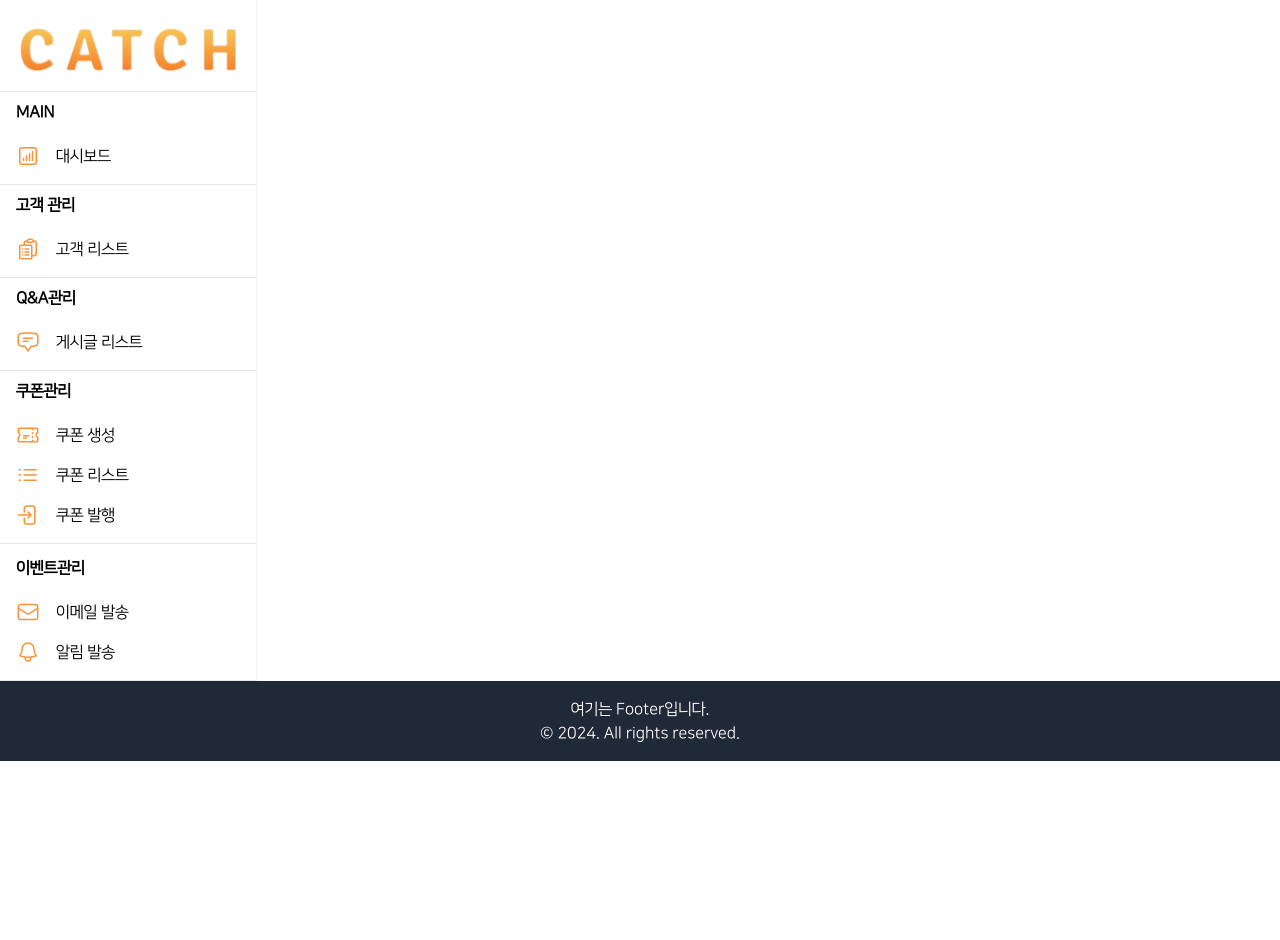
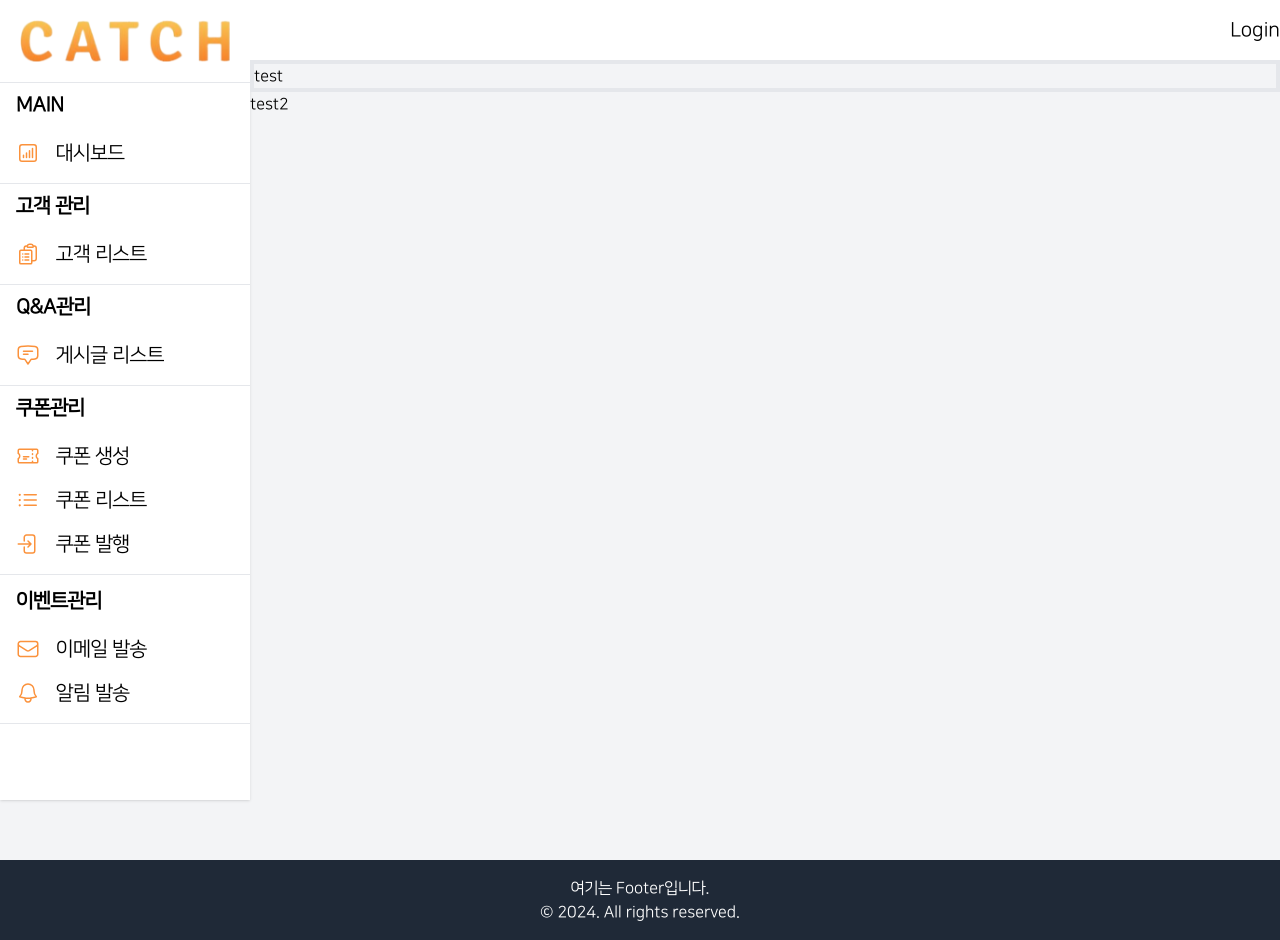
Before and after one commit to SimJH99/Catch-FE, a Vue app: page /userList in a window 1280 px wide. Before the commit the page ends 800 px from the top, so only its background shows below. Built offline with nearby package versions, Linux system fonts and the light colour scheme.

Commit message:
[Feat] Header Footer 설정 (#7)

```diff
--- a/src/App.vue
+++ b/src/App.vue
@@ -1,15 +1,19 @@
 <template>
-  <div class="flex">
-    <AppSideBar class="w-1/6"></AppSideBar>
-    <router-view class="min-h-[800px] w-full"/>
+  <div class="flex md:flex-row flex-col bg-gray-100">
+    <AppSideBar class="min-w-[250px] w-1/6 h-screen"></AppSideBar>
+    <div class="w-full">
+      <AppHeader></AppHeader>
+      <router-view class="min-h-[800px]"/>
+    </div>
   </div>
-  <AppFooter v-if="isChecked" />
-
+  <AppFooter class="w-full"></AppFooter>
 </template>
 
 <script>
 import AppFooter from "@/components/AppFooter.vue";
 import AppSideBar from "@/components/AppSideBar.vue";
+import AppHeader from "@/components/AppHeader.vue"
+
 export default {
   data() {
     return {
@@ -20,6 +24,7 @@ export default {
   components: {
     AppFooter,
     AppSideBar,
+    AppHeader,
   },
 
   created(){
--- a/src/components/AppHeader.vue
+++ b/src/components/AppHeader.vue
@@ -1,12 +1,8 @@
 <template>
-    <header class="bg-white py-4">
-      <div class="container mx-auto flex justify-between items-center">
-        <img src="@/assets/logo.png" class="h-[60px]">
+    <header class="bg-white py-4 text-base md:text-xl">
+      <div class="container mx-auto flex justify-end items-center">
         <nav class="space-x-4">
-          <a href="#" class="text-black hover:text-gray-300">홈</a>
-          <a href="#" class="text-black hover:text-gray-300">서비스</a>
-          <a href="#" class="text-black hover:text-gray-300">소개</a>
-          <a href="#" class="text-black hover:text-gray-300">문의</a>
+          <a href="/login" class="text-black hover:text-gray-300">Login</a>
         </nav>
       </div>
     </header>
--- a/src/components/AppSideBar.vue
+++ b/src/components/AppSideBar.vue
@@ -1,75 +1,75 @@
 <template>
     <aside class="w-64 bg-white shadow">
       <div class="flex items-center">
-        <img src="@/assets/logo3.png" class="p-5 mt-2 mbs-3">
+        <img src="@/assets/logo3.png" class="p-5">
       </div>
       <nav>
-        <ul class="list-disc font-bold">
-            <li class="py-2 px-4 border-b border-t border-gray-200">
+        <ul class="list-disc font-bold text-base md:text-xl">
+            <li class="py-2 px-4 border-b border-t border-gray-200 ">
                 MAIN
-                <ul class="mt-3 font-normal flex items-center">
+                <ul class="mt-3 font-normal flex items-center hover:bg-gray-100">
                     <svg xmlns="http://www.w3.org/2000/svg" fill="none" viewBox="0 0 24 24" stroke-width="1.5" stroke="currentColor" class="w-6 h-6 text-orange-400">
                         <path stroke-linecap="round" stroke-linejoin="round" d="M7.5 14.25v2.25m3-4.5v4.5m3-6.75v6.75m3-9v9M6 20.25h12A2.25 2.25 0 0 0 20.25 18V6A2.25 2.25 0 0 0 18 3.75H6A2.25 2.25 0 0 0 3.75 6v12A2.25 2.25 0 0 0 6 20.25Z" />
                       </svg>
 
-                    <li><a href="#" class="py-2 px-4 hover:bg-gray-100 block">대시보드</a></li>
+                    <li><a href="/" class="py-2 px-4 block">대시보드</a></li>
                 </ul>
             </li>
             <li class="py-2 px-4 border-b border-gray-200">
                 고객 관리
-                <ul class="mt-3 font-normal flex items-center">
+                <ul class="mt-3 font-normal flex items-center hover:bg-gray-100">
                     <svg xmlns="http://www.w3.org/2000/svg" fill="none" viewBox="0 0 24 24" stroke-width="1.5" stroke="currentColor" class="w-6 h-6 text-orange-400">
                         <path stroke-linecap="round" stroke-linejoin="round" d="M9 12h3.75M9 15h3.75M9 18h3.75m3 .75H18a2.25 2.25 0 0 0 2.25-2.25V6.108c0-1.135-.845-2.098-1.976-2.192a48.424 48.424 0 0 0-1.123-.08m-5.801 0c-.065.21-.1.433-.1.664 0 .414.336.75.75.75h4.5a.75.75 0 0 0 .75-.75 2.25 2.25 0 0 0-.1-.664m-5.8 0A2.251 2.251 0 0 1 13.5 2.25H15c1.012 0 1.867.668 2.15 1.586m-5.8 0c-.376.023-.75.05-1.124.08C9.095 4.01 8.25 4.973 8.25 6.108V8.25m0 0H4.875c-.621 0-1.125.504-1.125 1.125v11.25c0 .621.504 1.125 1.125 1.125h9.75c.621 0 1.125-.504 1.125-1.125V9.375c0-.621-.504-1.125-1.125-1.125H8.25ZM6.75 12h.008v.008H6.75V12Zm0 3h.008v.008H6.75V15Zm0 3h.008v.008H6.75V18Z" />
                     </svg>
-                    <li><a href="#" class="py-2 px-4 hover:bg-gray-100 block">고객 리스트</a></li>
+                    <li><a href="/userList" class="py-2 px-4 block">고객 리스트</a></li>
                 </ul>
             </li>
             <li class="py-2 px-4 border-b border-gray-200">
                 Q&A관리
-                <ul class="mt-3 font-normal flex items-center">
+                <ul class="mt-3 font-normal flex items-center hover:bg-gray-100 ">
                     <svg xmlns="http://www.w3.org/2000/svg" fill="none" viewBox="0 0 24 24" stroke-width="1.5" stroke="currentColor" class="w-6 h-6 text-orange-400">
                         <path stroke-linecap="round" stroke-linejoin="round" d="M7.5 8.25h9m-9 3H12m-9.75 1.51c0 1.6 1.123 2.994 2.707 3.227 1.129.166 2.27.293 3.423.379.35.026.67.21.865.501L12 21l2.755-4.133a1.14 1.14 0 0 1 .865-.501 48.172 48.172 0 0 0 3.423-.379c1.584-.233 2.707-1.626 2.707-3.228V6.741c0-1.602-1.123-2.995-2.707-3.228A48.394 48.394 0 0 0 12 3c-2.392 0-4.744.175-7.043.513C3.373 3.746 2.25 5.14 2.25 6.741v6.018Z" />
                     </svg>
-                    <li><a href="#" class="py-2 px-4 hover:bg-gray-100 block">게시글 리스트</a></li>
+                    <li><a href="/postList" class="py-2 px-4 block">게시글 리스트</a></li>
                 </ul>
             </li>
             <li class="py-2 px-4 border-b mb-1">
               쿠폰관리
               <ul class="mt-3 font-normal">
-                <div class="flex items-center">
+                <div class="flex items-center hover:bg-gray-100">
                     <svg xmlns="http://www.w3.org/2000/svg" fill="none" viewBox="0 0 24 24" stroke-width="1.5" stroke="currentColor" class="w-6 h-6 text-orange-400">
                         <path stroke-linecap="round" stroke-linejoin="round" d="M16.5 6v.75m0 3v.75m0 3v.75m0 3V18m-9-5.25h5.25M7.5 15h3M3.375 5.25c-.621 0-1.125.504-1.125 1.125v3.026a2.999 2.999 0 0 1 0 5.198v3.026c0 .621.504 1.125 1.125 1.125h17.25c.621 0 1.125-.504 1.125-1.125v-3.026a2.999 2.999 0 0 1 0-5.198V6.375c0-.621-.504-1.125-1.125-1.125H3.375Z" />
                     </svg>
-                    <li><a href="#" class="py-2 px-4 hover:bg-gray-100 block">쿠폰 생성</a></li>
+                    <li><a href="#" class="py-2 px-4 block">쿠폰 생성</a></li>
                 </div>
-                <div class="flex items-center">
+                <div class="flex items-center hover:bg-gray-100">
                     <svg xmlns="http://www.w3.org/2000/svg" fill="none" viewBox="0 0 24 24" stroke-width="1.5" stroke="currentColor" class="w-6 h-6 text-orange-400">
                         <path stroke-linecap="round" stroke-linejoin="round" d="M8.25 6.75h12M8.25 12h12m-12 5.25h12M3.75 6.75h.007v.008H3.75V6.75Zm.375 0a.375.375 0 1 1-.75 0 .375.375 0 0 1 .75 0ZM3.75 12h.007v.008H3.75V12Zm.375 0a.375.375 0 1 1-.75 0 .375.375 0 0 1 .75 0Zm-.375 5.25h.007v.008H3.75v-.008Zm.375 0a.375.375 0 1 1-.75 0 .375.375 0 0 1 .75 0Z" />
                     </svg>
-                    <li><a href="#" class="py-2 px-4 hover:bg-gray-100 block">쿠폰 리스트</a></li>
+                    <li><a href="#" class="py-2 px-4 block">쿠폰 리스트</a></li>
                 </div>
-                <div class="flex items-center">
+                <div class="flex items-center hover:bg-gray-100">
                     <svg xmlns="http://www.w3.org/2000/svg" fill="none" viewBox="0 0 24 24" stroke-width="1.5" stroke="currentColor" class="w-6 h-6 text-orange-400">
                         <path stroke-linecap="round" stroke-linejoin="round" d="M8.25 9V5.25A2.25 2.25 0 0 1 10.5 3h6a2.25 2.25 0 0 1 2.25 2.25v13.5A2.25 2.25 0 0 1 16.5 21h-6a2.25 2.25 0 0 1-2.25-2.25V15M12 9l3 3m0 0-3 3m3-3H2.25" />
                     </svg>
-                    <li><a href="#" class="py-2 px-4 hover:bg-gray-100 block">쿠폰 발행</a></li>
+                    <li><a href="#" class="py-2 px-4 block">쿠폰 발행</a></li>
                 </div>
               </ul>
             </li>
             <li class="py-2 px-4 border-b">
                 이벤트관리
                 <ul class="mt-3 font-normal">
-                <div class="flex items-center">
+                <div class="flex items-center hover:bg-gray-100">
                     <svg xmlns="http://www.w3.org/2000/svg" fill="none" viewBox="0 0 24 24" stroke-width="1.5" stroke="currentColor" class="w-6 h-6 text-orange-400">
                         <path stroke-linecap="round" stroke-linejoin="round" d="M21.75 6.75v10.5a2.25 2.25 0 0 1-2.25 2.25h-15a2.25 2.25 0 0 1-2.25-2.25V6.75m19.5 0A2.25 2.25 0 0 0 19.5 4.5h-15a2.25 2.25 0 0 0-2.25 2.25m19.5 0v.243a2.25 2.25 0 0 1-1.07 1.916l-7.5 4.615a2.25 2.25 0 0 1-2.36 0L3.32 8.91a2.25 2.25 0 0 1-1.07-1.916V6.75" />
                     </svg>
-                    <li><a href="#" class="py-2 px-4 hover:bg-gray-100 block">이메일 발송</a></li>
+                    <li><a href="#" class="py-2 px-4 block">이메일 발송</a></li>
                 </div>
-                <div class="flex items-center">
+                <div class="flex items-center hover:bg-gray-100">
                     <svg xmlns="http://www.w3.org/2000/svg" fill="none" viewBox="0 0 24 24" stroke-width="1.5" stroke="currentColor" class="w-6 h-6 text-orange-400">
                         <path stroke-linecap="round" stroke-linejoin="round" d="M14.857 17.082a23.848 23.848 0 0 0 5.454-1.31A8.967 8.967 0 0 1 18 9.75V9A6 6 0 0 0 6 9v.75a8.967 8.967 0 0 1-2.312 6.022c1.733.64 3.56 1.085 5.455 1.31m5.714 0a24.255 24.255 0 0 1-5.714 0m5.714 0a3 3 0 1 1-5.714 0" />
                     </svg>
-                    <li><a href="#" class="py-2 px-4 hover:bg-gray-100 block">알림 발송</a></li>
+                    <li><a href="#" class="py-2 px-4 block">알림 발송</a></li>
                 </div>
                 </ul>
               </li>
--- a/src/components/HomeTest.vue
+++ b/src/components/views/DashBoard.vue
@@ -1,5 +1,5 @@
 <template>
-    <div class="bg-slate-100">
+    <div class="bg-gray-100">
         <a href="/login">login</a>
     </div>
 </template>
--- /dev/null
+++ b/src/components/views/PostList.vue
@@ -0,0 +1,19 @@
+<template>
+    <div class="bg-gray-100">
+        게시글 리스트
+    </div>
+</template>
+
+<script>
+export default {
+    setup () {
+
+
+        return {}
+    }
+}
+</script>
+
+<style lang="scss" scoped>
+
+</style>
--- /dev/null
+++ b/src/components/views/UserList.vue
@@ -0,0 +1,25 @@
+<template>
+    <div class="min-h-screen flex flex-col items-center">
+        <div class="container border-4">
+            test
+        </div>
+
+        <div class="container">
+            test2
+        </div>
+    </div>
+</template>
+
+<script>
+export default {
+    setup () {
+
+
+        return {}
+    }
+}
+</script>
+
+<style lang="scss" scoped>
+
+</style>
```
Also changed, not shown: src/router/index.js (+6 -3 lines).
